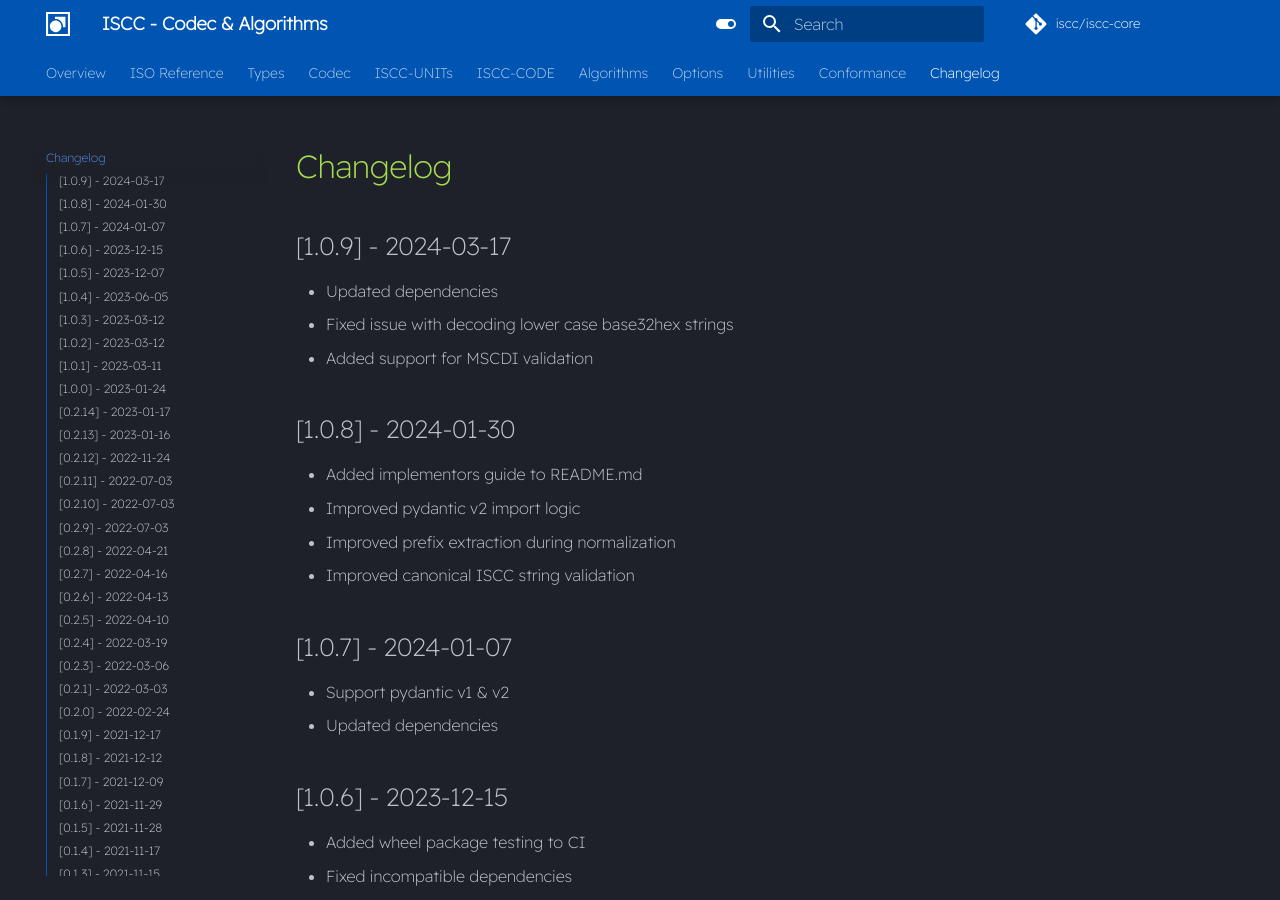
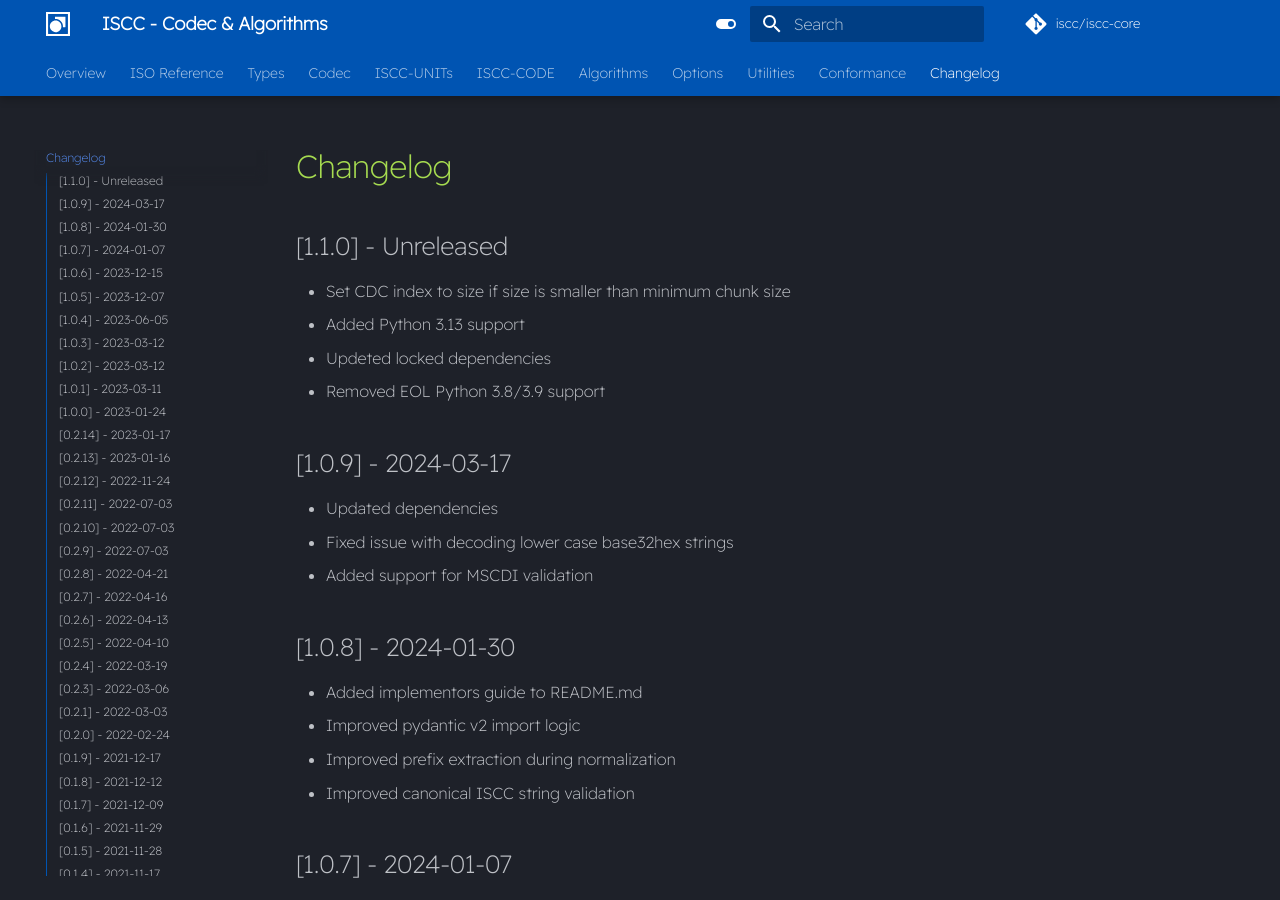
Before and after one commit to iscc/iscc-core, an MkDocs documentation site: the page built from docs/changelog.md, in a window 1280 px wide and 900 px high. Built offline with MkDocs 1.6.1 and Material for MkDocs 9.7.7, drawn with Linux system fonts in a browser that asks for light colours; comment, search, counter and statistics services are not loaded.

Commit message:
Update autogen docs

```diff
--- a/docs/changelog.md
+++ b/docs/changelog.md
@@ -1,4 +1,10 @@
 # Changelog
+
+## [1.1.0] - Unreleased
+- Set CDC index to size if size is smaller than minimum chunk size
+- Added Python 3.13 support
+- Updeted locked dependencies
+- Removed EOL Python 3.8/3.9 support
 
 ## [1.0.9] - 2024-03-17
 - Updated dependencies
```
Also changed, not shown: docs/index.md (+2 -2 lines).
